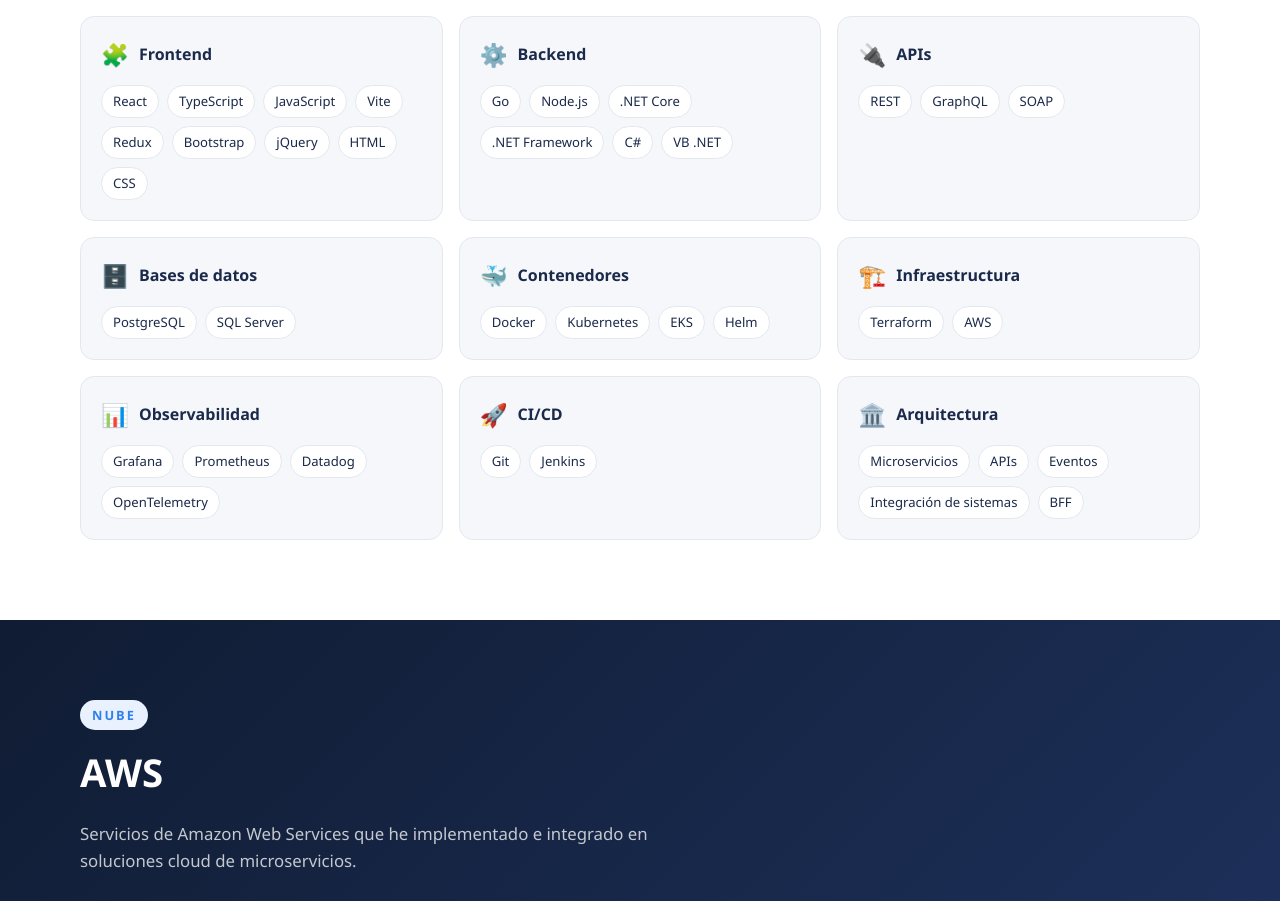
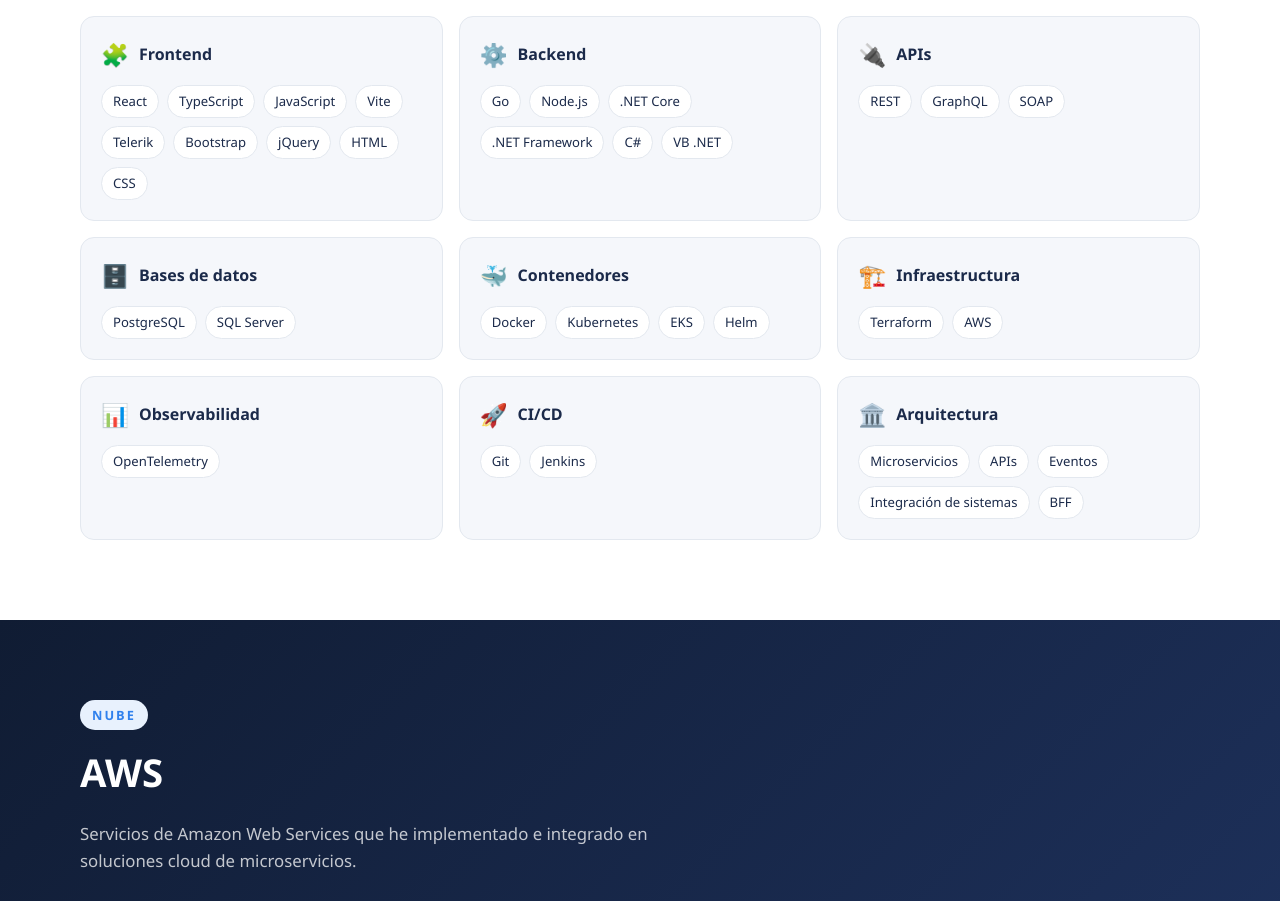
Before and after one commit to xquenda75/software-engineer-profile, a React (Vite) app: page / in a window 1280 px wide. Shown: the part 3780-4681 px from the top of the page. Built offline with nearby package versions, Linux system fonts and the light colour scheme.

Commit message:
feat: change in the skills

```diff
--- a/src/data.ts
+++ b/src/data.ts
@@ -178,7 +178,7 @@ export const experiencia: Experiencia[] = [
 ]
 
 export const competencias: Competencias = {
-  frontend: ['React', 'TypeScript', 'JavaScript', 'Vite', 'Redux', 'Bootstrap', 'jQuery', 'HTML', 'CSS'],
+  frontend: ['React', 'TypeScript', 'JavaScript', 'Vite', 'Telerik', 'Bootstrap', 'jQuery', 'HTML', 'CSS'],
   backend: ['Go', 'Node.js', '.NET Core', '.NET Framework', 'C#', 'VB .NET'],
   apis: ['REST', 'GraphQL', 'SOAP'],
   basesDeDatos: ['PostgreSQL', 'SQL Server'],
@@ -195,7 +195,7 @@ export const competencias: Competencias = {
   ],
   contenedores: ['Docker', 'Kubernetes', 'EKS', 'Helm'],
   infraestructura: ['Terraform', 'AWS'],
-  observabilidad: ['Grafana', 'Prometheus', 'Datadog', 'OpenTelemetry'],
+  observabilidad: [ 'OpenTelemetry'],
   cicd: ['Git', 'Jenkins'],
   arquitectura: ['Microservicios', 'APIs', 'Eventos', 'Integración de sistemas', 'BFF'],
 }
```
